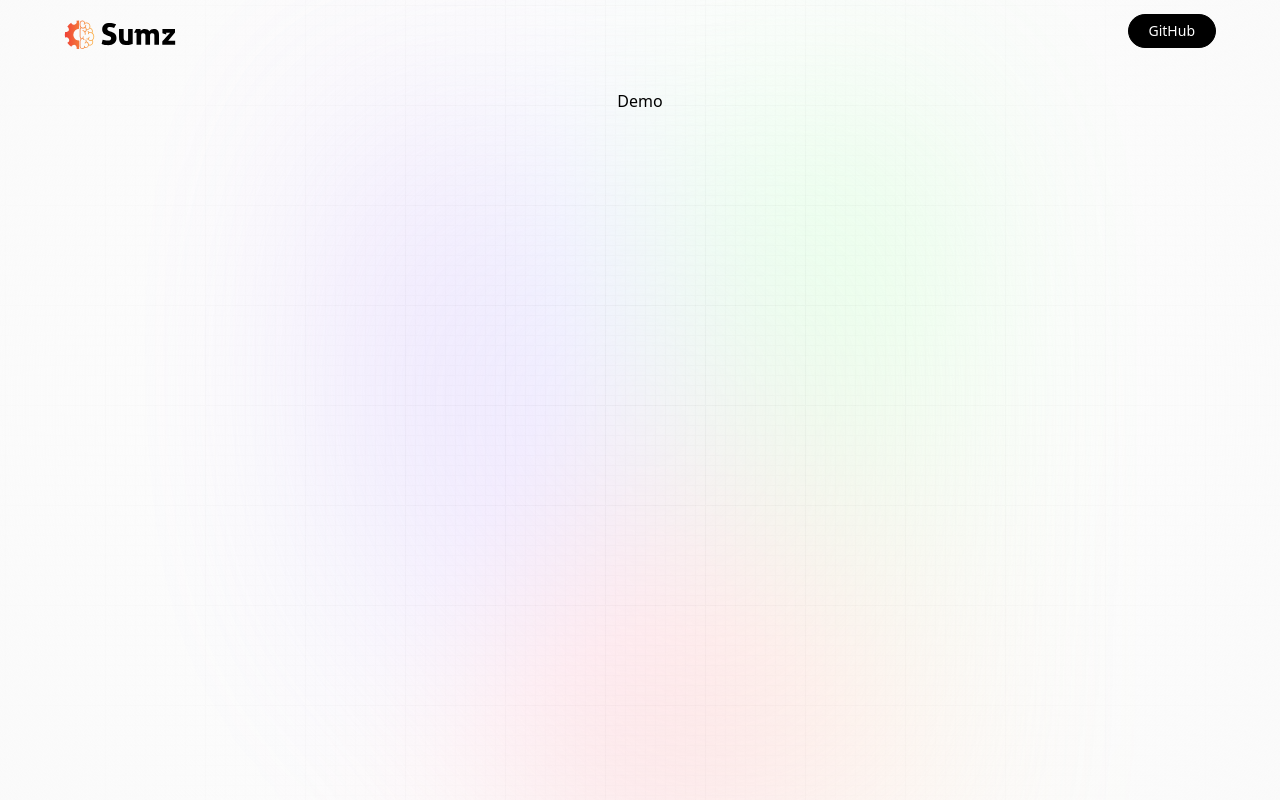
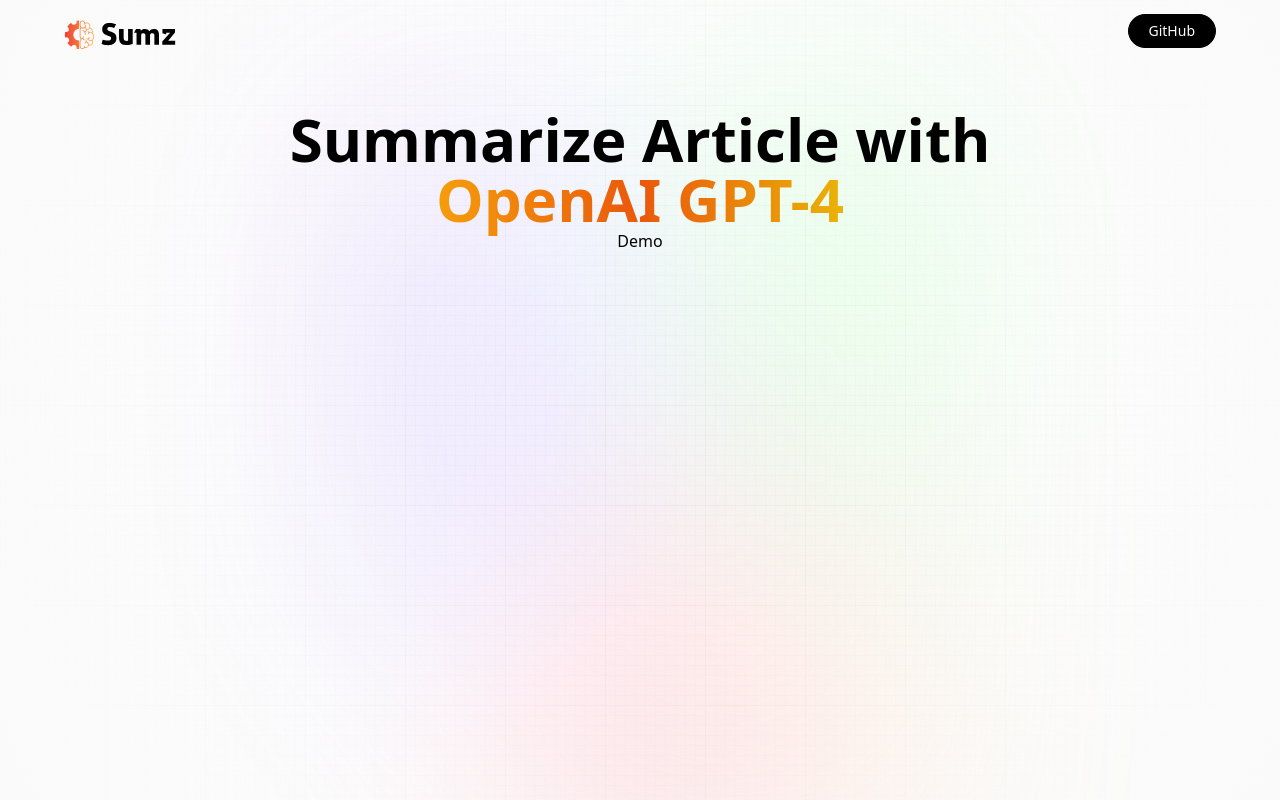
Before and after one commit to saulkurosaki/AI-SUMMARIZER-PROJECT, a React (Vite) app: page / in a window 1280 px wide. Built offline with nearby package versions, Linux system fonts and the light colour scheme; a web font is replaced by a local one.

Commit message:
feat(Hero): implement the Hero section complete title

```diff
--- a/src/components/Hero.jsx
+++ b/src/components/Hero.jsx
@@ -16,6 +16,15 @@
           GitHub
         </button>
       </nav>
+
+      <h1 className="head_text">
+        Summarize Article with <br className="max-md:hidden" />
+        <span className="orange_gradient">OpenAI GPT-4</span>
+      </h1>
+      {/* <h2 className="desc">
+        Simplify your reading with Summize, an open-source article summarizer
+        that transform lengthy articles into clear and concise summaries
+      </h2> */}
     </header>
   );
 };
```
